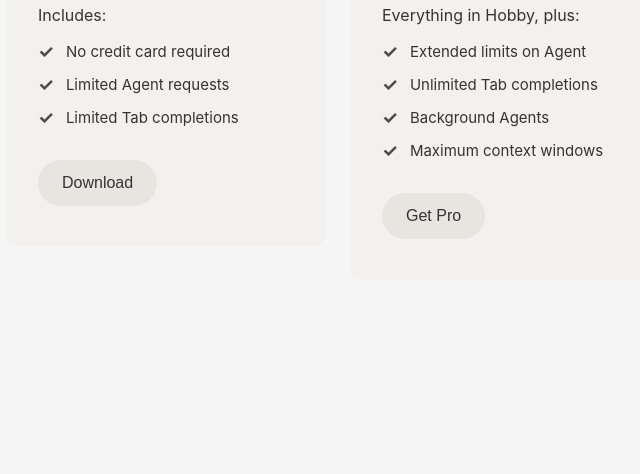
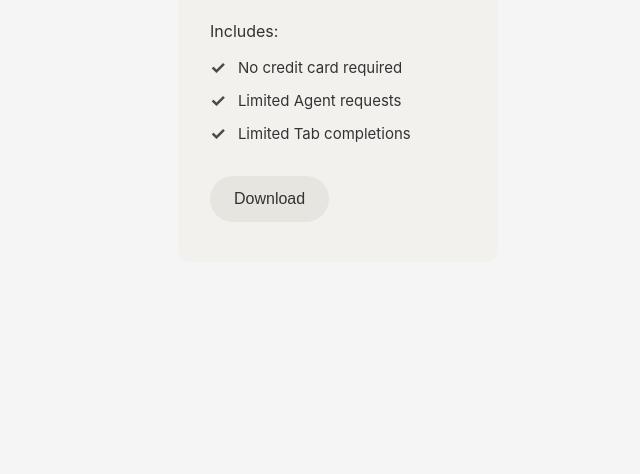
Before and after one commit to madebyanh/first-git, a plain HTML site: page index.html in a window 1280 px wide. Shown: the part 326-800 px from the top of the page, without its empty margins (302-942 px from the left). Drawn offline with Linux system fonts and the light colour scheme.

Commit message:
Remove Pro card

```diff
--- a/index.html
+++ b/index.html
@@ -1,10 +1,10 @@
-<!DOCTYPE html>
+<!doctype html>
 <html lang="en">
   <head>
-    <meta charset="UTF-8">
-    <meta name="viewport" content="width=device-width, initial-scale=1.0">
+    <meta charset="UTF-8" />
+    <meta name="viewport" content="width=device-width, initial-scale=1.0" />
     <title>Pricing Plans</title>
-    <link rel="stylesheet" href="styles.css">
+    <link rel="stylesheet" href="styles.css" />
   </head>
   <body>
     <div class="cards-container">
@@ -30,32 +30,6 @@
         </div>
         <button class="download-button">Download</button>
       </div>
-        <div class="card">
-            <h1 class="card-title">Pro</h1>
-            <p class="card-price">$20/mo.</p>
-            <div class="card-content">
-                <p class="includes-text">Everything in Hobby, plus:</p>
-                <ul class="features-list">
-                    <li>
-                        <span class="checkmark">✓</span>
-                        Extended limits on Agent
-                    </li>
-                    <li>
-                        <span class="checkmark">✓</span>
-                        Unlimited Tab completions
-                    </li>
-                    <li>
-                        <span class="checkmark">✓</span>
-                        Background Agents
-                    </li>
-                    <li>
-                        <span class="checkmark">✓</span>
-                        Maximum context windows
-                    </li>
-                </ul>
-            </div>
-            <button class="download-button">Get Pro</button>
-        </div>
     </div>
   </body>
 </html>
```
Lines whose indentation alone changed are shown as unchanged.
